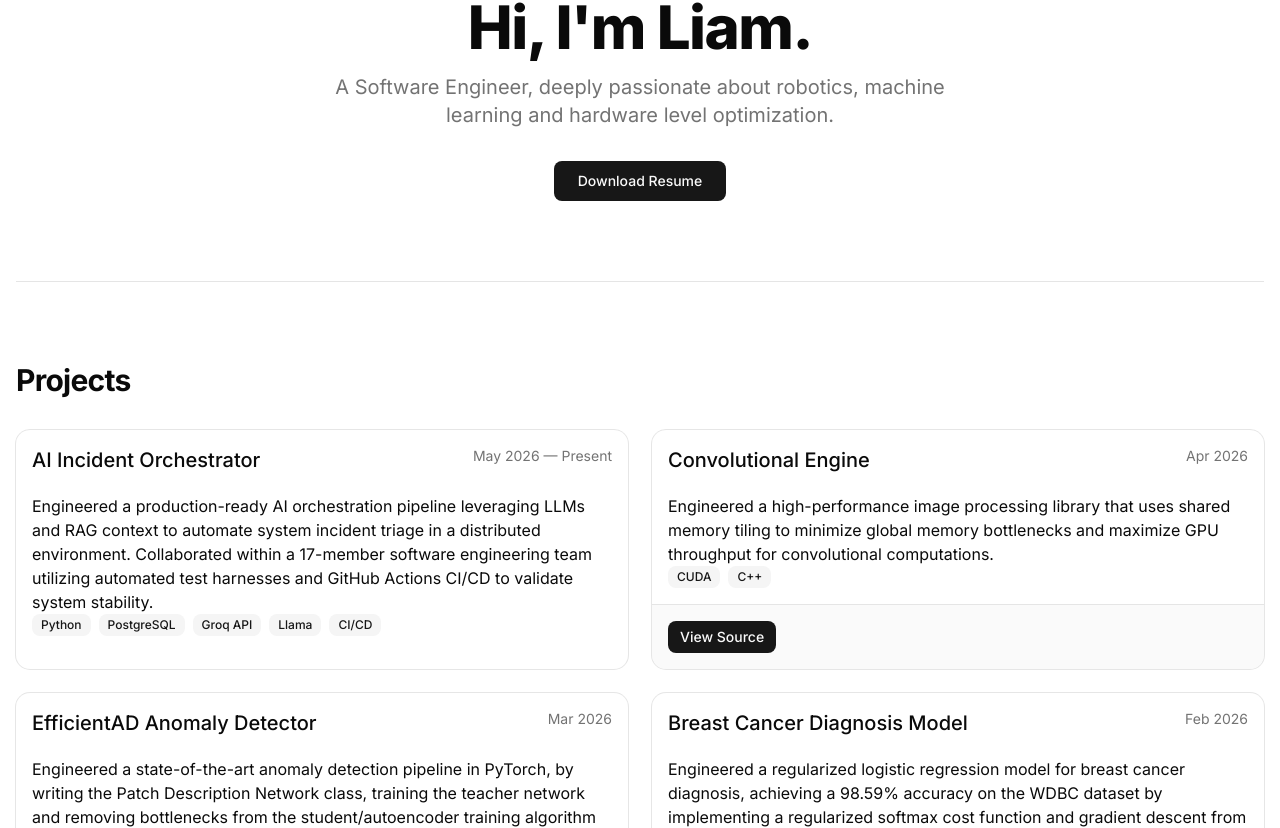
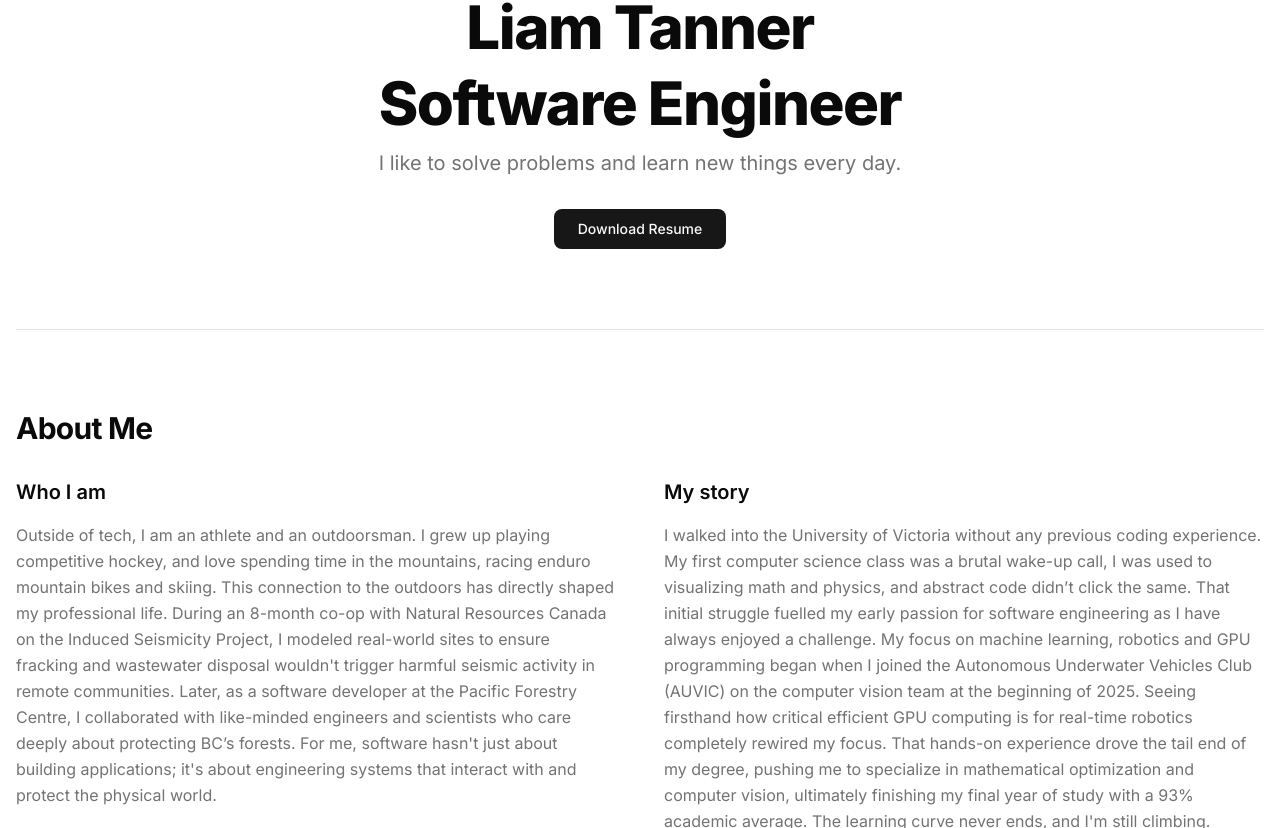
Before and after one commit to liamtannerr/liamtannerr.github.io, a Next.js app: page / in a window 1280 px wide. Shown: the part 332-1160 px from the top of the page. Built offline with nearby package versions, Linux system fonts and the light colour scheme.

Commit message:
Added About Me section and cleaned up header

```diff
--- a/app/page.tsx
+++ b/app/page.tsx
@@ -119,9 +119,8 @@ export default function Home() {
           <div className="flex items-center gap-4">
 
             <nav className="flex items-center gap-6 text-sm font-medium text-muted-foreground mr-2">
-             {/*<Link href="#about" className="hover:text-foreground transition-colors">About</Link> */}
+              <Link href="#projects" className="hover:text-foreground transition-colors">Projects</Link>
               <Link href="#experience" className="hover:text-foreground transition-colors">Experience</Link>
-              <Link href="#projects" className="hover:text-foreground transition-colors">Projects</Link>
               <Link href="#contact" className="hover:text-foreground transition-colors">Contact</Link>
             </nav>
 
@@ -147,10 +146,13 @@ export default function Home() {
           </div>
 
           <h1 className="text-4xl font-extrabold tracking-tight lg:text-6xl mb-4">
-            Hi, I'm Liam.
+            Liam Tanner
+          </h1>
+          <h1 className="text-4xl font-extrabold tracking-tight lg:text-6xl mb-4">
+            Software Engineer
           </h1>
           <p className="text-xl text-muted-foreground max-w-2xl mb-8">
-            A Software Engineer, deeply passionate about robotics, machine learning and hardware level optimization.
+            I like to solve problems and learn new things every day.
           </p>
           <div className="flex gap-4">
             <Link
@@ -161,6 +163,27 @@ export default function Home() {
             >
               Download Resume
             </Link>
+          </div>
+        </section>
+
+        {/* ABOUT SECTION */}
+        <section id="about" className="py-20 border-t">
+          <h2 className="text-3xl font-bold tracking-tight mb-8">About Me</h2>
+
+          <div className="grid grid-cols-1 md:grid-cols-2 gap-12">
+            <div>
+              <h3 className="text-xl font-semibold mb-4 text-foreground">Who I am</h3>
+              <p className="text-muted-foreground leading-relaxed">
+                Outside of tech, I am an athlete and an outdoorsman. I grew up playing competitive hockey, and love spending time in the mountains, racing enduro mountain bikes and skiing. This connection to the outdoors has directly shaped my professional life. During an 8-month co-op with Natural Resources Canada on the Induced Seismicity Project, I modeled real-world sites to ensure fracking and wastewater disposal wouldn't trigger harmful seismic activity in remote communities. Later, as a software developer at the Pacific Forestry Centre, I collaborated with like-minded engineers and scientists who care deeply about protecting BC’s forests. For me, software hasn't just about building applications; it's about engineering systems that interact with and protect the physical world.
+              </p>
+            </div>
+
+            <div>
+              <h3 className="text-xl font-semibold mb-4 text-foreground">My story</h3>
+              <p className="text-muted-foreground leading-relaxed">
+                I walked into the University of Victoria without any previous coding experience. My first computer science class was a brutal wake-up call, I was used to visualizing math and physics, and abstract code didn’t click the same. That initial struggle fuelled my early passion for software engineering as I have always enjoyed a challenge. My focus on machine learning, robotics and GPU programming began when I joined the Autonomous Underwater Vehicles Club (AUVIC) on the computer vision team at the beginning of 2025. Seeing firsthand how critical efficient GPU computing is for real-time robotics completely rewired my focus. That hands-on experience drove the tail end of my degree, pushing me to specialize in mathematical optimization and computer vision, ultimately finishing my final year of study with a 93% academic average. The learning curve never ends, and I'm still climbing.
+              </p>
+            </div>
           </div>
         </section>
 
```
